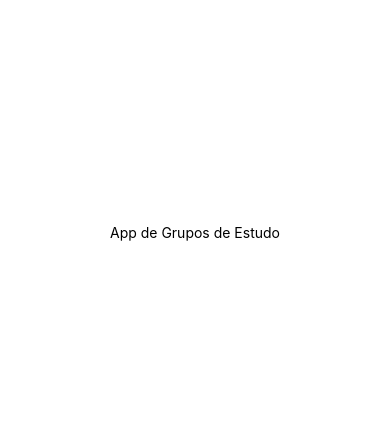
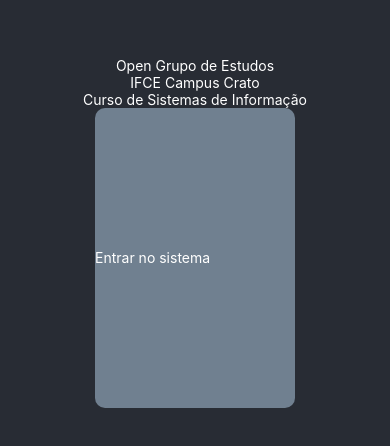
Before and after one commit to harleymacedo/open-grupos-estudo-frontend-mobile, a React Native app: screen / in a window 390 px wide. Shown: the part 190-636 px from the top of the page. Built offline with nearby package versions, Linux system fonts and the light colour scheme.

Commit message:
Tela inicial adicionada

```diff
--- a/App.js
+++ b/App.js
@@ -1,11 +1,16 @@
 import { StatusBar } from 'expo-status-bar';
 import { StyleSheet, Text, View } from 'react-native';
+import Login from './src/screens/Login';
 
 export default function App() {
   return (
     <View style={styles.container}>
-      <Text>App de Grupos de Estudo</Text>
       <StatusBar style="auto" />
+      <Text style={styles.text1}>Open Grupo de Estudos</Text>
+      <Text style={styles.text1}>IFCE Campus Crato</Text>
+      <Text style={styles.text1}>Curso de Sistemas de Informação</Text>
+
+      <Login />
     </View>
   );
 }
@@ -13,8 +18,11 @@ export default function App() {
 const styles = StyleSheet.create({
   container: {
     flex: 1,
-    backgroundColor: '#fff',
+    backgroundColor: '#282c34',
     alignItems: 'center',
     justifyContent: 'center',
   },
+  text1: {
+    color: 'white',
+  }
 });
--- /dev/null
+++ b/src/screens/Login.js
@@ -0,0 +1,26 @@
+import { Text, View, TextInput, StyleSheet } from 'react-native';
+
+const Login = () => {
+    return (
+        <View style={styles.container}>
+            <Text style={styles.texto1}>Entrar no sistema</Text>
+        </View>
+    )
+}
+
+const styles = StyleSheet.create({
+    container: {
+        backgroundColor: 'slategray',
+        height: 300,
+        width: 200,
+        display: 'flex',
+        flexDirection: 'column',
+        justifyContent: 'center',
+        borderRadius: 10,
+    },
+    texto1: {
+        color: 'white',
+    }
+})
+
+export default Login;
```
Also changed, not shown: src/components/Models.js (added), src/screens/Aluno.js (added), src/screens/Assunto.js (added), src/screens/Grupo.js (added).
